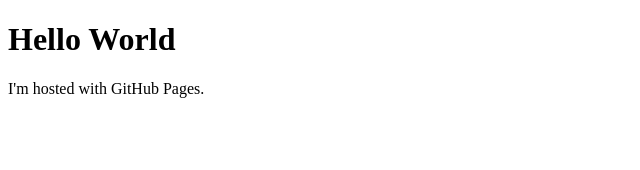
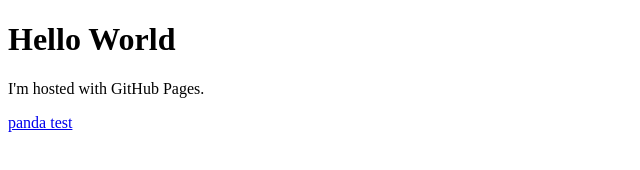
Before and after one commit to Sharisu/sharisu.github.io, a plain HTML site: page index.html in a window 1280 px wide. Shown: the full height of the page, 0-640 px from the left. Drawn offline with Linux system fonts and the light colour scheme.

Commit message:
Update index.html

```diff
--- a/index.html
+++ b/index.html
@@ -3,5 +3,6 @@
 <body>
 <h1>Hello World</h1>
 <p>I'm hosted with GitHub Pages.</p>
+  <a href="https://app.pandadoc.com/document/31b190abde94b421372e4d4bdf75d91791a9e60e">panda test</a>
 </body>
 </html>
```
